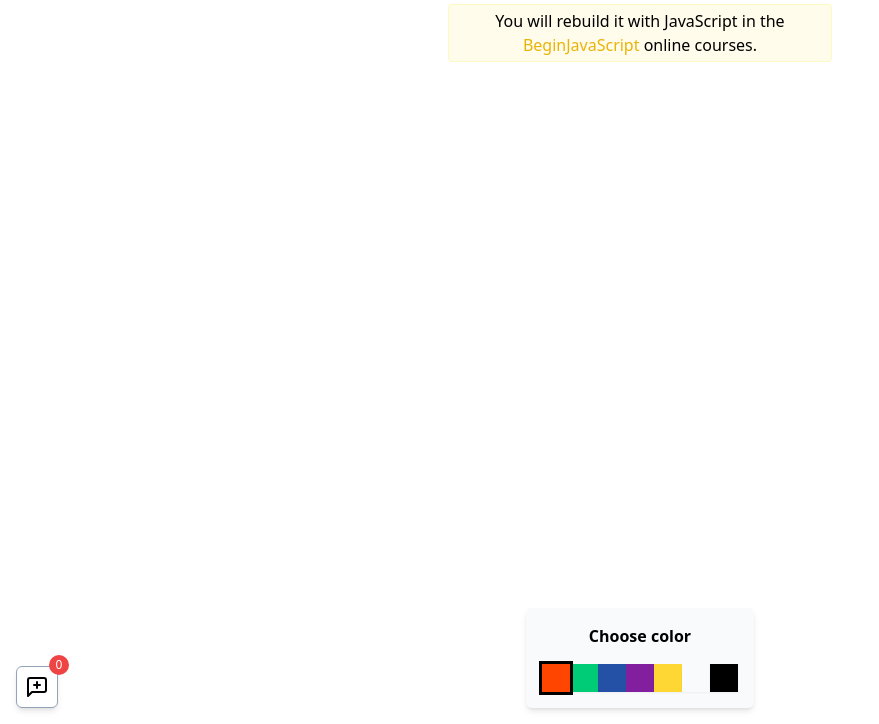
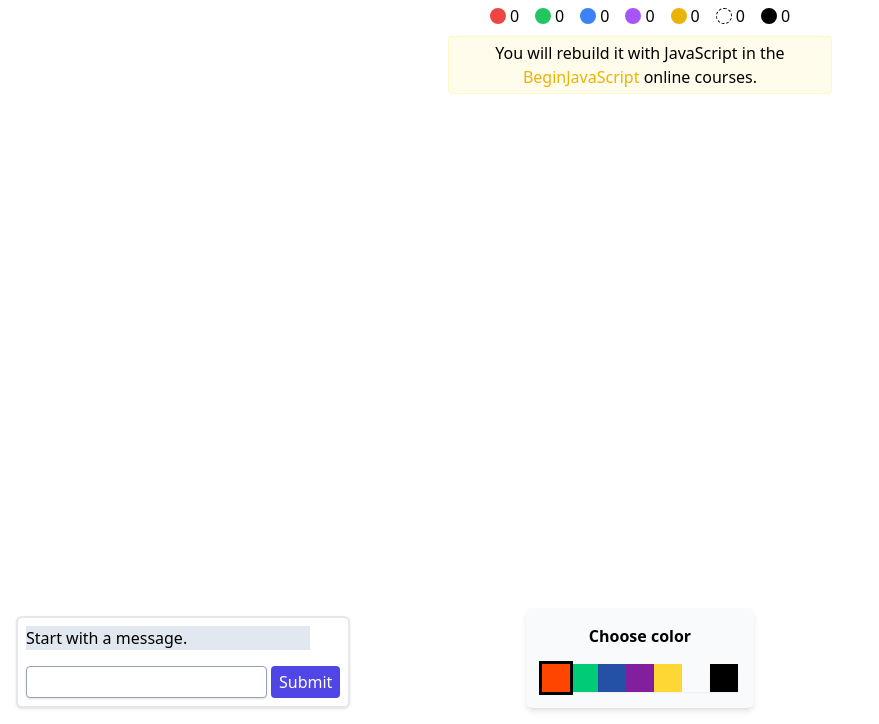
Before and after one commit to Melvynx/beginjavascript-module-dom, a website built with Vite: page index.html in a window 1280 px wide. Shown: the part 76-800 px from the top of the page, without its empty margins (0-879 px from the left). Built offline with nearby package versions, Linux system fonts and the light colour scheme; no server answers.

Commit message:
fix(index.html): add spaces around the live count in the notification badge feat(index.html): add color count badges for each color in the color picker fix(server.js): add random cheat messages and function to get a random cheat message fix(server.js): use random cheat message when a user tries to change pixel to an invalid color fix(server.js): use random cheat message when a user tries to change pixel to an out-of-bounds index fix(index.js): update pixel count and color count badges when a pixel is changed

```diff
--- a/index.html
+++ b/index.html
@@ -14,10 +14,41 @@
         class="bg-red-200 border border-red-600 fixed top-4 left-4 px-1 py-0.5 rounded-md flex items-center gap-1"
       >
         <div class="h-2 w-2 animate-pulse rounded-full bg-red-600"></div>
-        <span> <span id="count">0</span> live </span>
+        <span>&nbsp;<span id="count">0</span> live&nbsp;</span>
       </div>
       <div class="flex flex-col items-center justify-center mt-4">
         <div id="board" class="shadow"></div>
+
+        <div class="flex gap-1 mt-2 gap-4">
+          <div class="flex items-center gap-1">
+            <div class="h-4 w-4 rounded-full bg-red-500"></div>
+            <span id="color-ff4500">0</span>
+          </div>
+          <div class="flex items-center gap-1">
+            <div class="h-4 w-4 rounded-full bg-green-500"></div>
+            <span id="color-00cc78">0</span>
+          </div>
+          <div class="flex items-center gap-1">
+            <div class="h-4 w-4 rounded-full bg-blue-500"></div>
+            <span id="color-2450a5">0</span>
+          </div>
+          <div class="flex items-center gap-1">
+            <div class="h-4 w-4 rounded-full bg-purple-500"></div>
+            <span id="color-821f9f">0</span>
+          </div>
+          <div class="flex items-center gap-1">
+            <div class="h-4 w-4 rounded-full bg-yellow-500"></div>
+            <span id="color-fed734">0</span>
+          </div>
+          <div class="flex items-center gap-1">
+            <div class="h-4 w-4 rounded-full bg-white border border-dashed border-black"></div>
+            <span id="color-f9fafc">0</span>
+          </div>
+          <div class="flex items-center gap-1">
+            <div class="h-4 w-4 rounded-full bg-black"></div>
+            <span id="color-000000">0</span>
+          </div>
+        </div>
 
         <div
           class="mt-2 p-1 border-yellow-100 border rounded bg-yellow-300/10 max-w-sm text-center"
@@ -46,51 +77,20 @@
     </div>
 
     <div class="fixed bottom-4 left-4 z-30">
-      <div id="message" class="shadow border-2 rounded-md hidden bg-white">
+      <div id="message" class="shadow border-2 rounded-md bg-white">
         <ul id="messages-list" class="overflow-auto max-h-32 p-2">
           <li class="">Start with a message.</li>
         </ul>
         <div class="flex gap-1 items-end p-2">
           <input
             id="message-input"
-            class="p-1 shadow rounded border border-slate-400 flex-1 h-8"
+            class="p-1 shadow rounded border border-slate-400 flex-1 h-8 focus:outline-none"
           />
-          <button
-            id="submit-message"
-            class="bg-indigo-600 rounded text-white px-2 h-8"
-          >
+          <button id="submit-message" class="bg-indigo-600 rounded text-white px-2 h-8">
             Submit
           </button>
         </div>
       </div>
-
-      <button
-        class="bg-white border border-slate-400 p-2 shadow-md rounded-md relative"
-        id="open-message-btn"
-      >
-        <span
-          id="unread-message-count"
-          class="absolute h-5 w-5 bg-red-500 rounded-full -right-3 -top-3 text-white text-xs flex itmes-center justify-center pt-0.5"
-        >
-          0
-        </span>
-        <svg
-          xmlns="http://www.w3.org/2000/svg"
-          width="24"
-          height="24"
-          viewBox="0 0 24 24"
-          fill="none"
-          stroke="currentColor"
-          stroke-width="2"
-          stroke-linecap="round"
-          stroke-linejoin="round"
-          class="lucide lucide-message-square-plus"
-        >
-          <path d="M21 15a2 2 0 0 1-2 2H7l-4 4V5a2 2 0 0 1 2-2h14a2 2 0 0 1 2 2z" />
-          <line x1="9" x2="15" y1="10" y2="10" />
-          <line x1="12" x2="12" y1="7" y2="13" />
-        </svg>
-      </button>
     </div>
     <script type="module" src="/src/index.js"></script>
   </body>
--- a/src/index.js
+++ b/src/index.js
@@ -13,7 +13,7 @@ class Game {
     '#821f9f',
     '#fed734',
     '#f9fafc',
-    '#000000',
+    '#000000'
   ];
   static BOARD_SIZE = [25, 25];
   static PIXEL_SIZE = 20;
@@ -36,28 +36,36 @@ class Game {
     this.warning.init();
     this.pixels = [];
 
+    this.pixelsCount = [];
+    this.updateCounts();
+
     this.socket = socket;
+
     this.socket.on('init', (initialBoardState) =>
       this.initializeBoard(initialBoardState)
     );
+
     this.socket.on('pixel change', (data) => {
-      if (data.pixelIndex === this.pixelBeforeEdition?.pixelIndex)
-        this.pixelBeforeEdition = null;
+      if (data.pixelIndex === this.pixelBeforeEdition?.pixelIndex) this.pixelBeforeEdition = null;
       this.updatePixel(data)
     });
+
     this.socket.on('pong', (data) => {
       this.lastPixelAddedDate = new Date(data.date);
       this.toggleTimeLeft(this.lastPixelAddedDate)
+
       if (!data.success) {
         this.updatePixel(this.pixelBeforeEdition);
         this.pixelBeforeEdition = null
         alert(data.message)
       }
     });
+
     this.socket.on('connected', (data) => {
       const connectedUsers = document.querySelector('#count');
       connectedUsers.innerText = Number(data.live);
     });
+
     this.socket.on('disconnected', (data) => {
       const connectedUsers = document.querySelector('#count');
       connectedUsers.innerText = Number(connectedUsers.innerText) - 1;
@@ -66,6 +74,8 @@ class Game {
 
   updatePixel(data) {
     this.pixels[data.pixelIndex].color = data.color;
+    this.pixelsCount[data.color]++;
+    this.updateCounts();
   }
 
   initializeBoard(values) {
@@ -78,6 +88,17 @@ class Game {
       this.pixels.push(pixel);
       pixel.element.addEventListener('click', (e) => this.onPixelClick(pixel));
       this.board.append(pixel.element);
+    }
+  }
+
+  updateCounts() {
+    for (const color of Game.COLORS) {
+      const count = this.pixels.filter((pixel) => pixel.color === color).length;
+      this.pixelsCount[color] = count;
+
+      const countElement = document.querySelector(`#color-${color.replace('#', '')}`);
+      console.log({ countElement });
+      countElement.innerText = count;
     }
   }
 
```
Also changed, not shown: server.js (+19 -4 lines).
